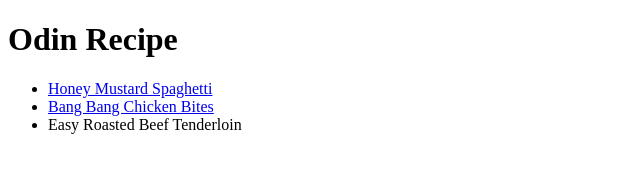
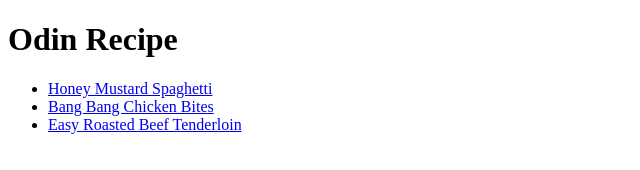
Before and after one commit to Arman-Attar/odin-recipe, a plain HTML site: page index.html in a window 1280 px wide. Shown: the whole page, without its empty margins (0-640 px from the left). Drawn offline with Linux system fonts and the light colour scheme.

Commit message:
Steak tenderloin link not working, missing closing tag

```diff
--- a/index.html
+++ b/index.html
@@ -9,7 +9,7 @@
         <ul>
             <li> <a href="./recipes/spaghetti.html">Honey Mustard Spaghetti</a></li>
             <li><a href="./recipes/bangbang.html">Bang Bang Chicken Bites</a></li>
-            <li><a href="./recipes/beef.html"></a>Easy Roasted Beef Tenderloin</li>
+            <li><a href="./recipes/beef.html">Easy Roasted Beef Tenderloin</a></li>
         </ul>
     </body>
 </html>
```
